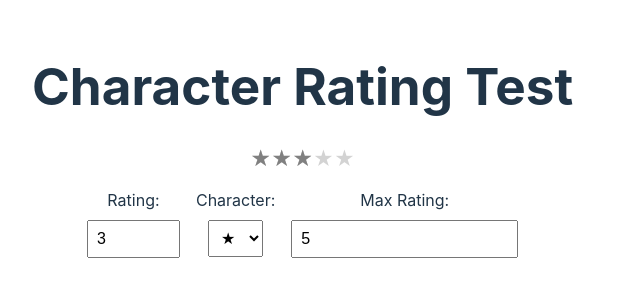
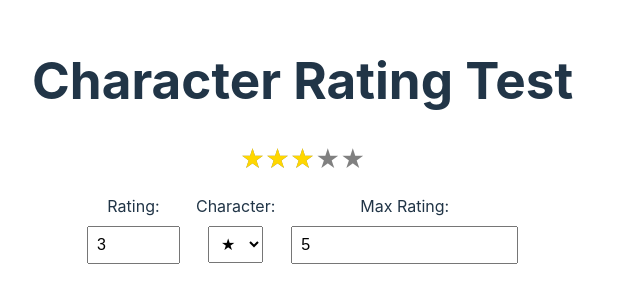
Before and after one commit to lexabu/react-char-fill, a React (Vite) app: page / in a window 1280 px wide. Shown: the part 243-546 px from the top of the page, without its empty margins (0-640 px from the left). Built offline with nearby package versions, Linux system fonts and the light colour scheme.

Commit message:
refactor char fill logic

```diff
--- a/src/CharacterFill/CharacterFill.css
+++ /dev/null
@@ -1,36 +0,0 @@
-.char {
-  color: lightgray; /* Generic default empty color */
-  display: inline-block;
-  font-size: 20px;
-  line-height: 1;
-  position: relative;
-}
-
-.char:after {
-  color: gray; /* Generic default fill color */
-  content: attr(data-char);
-  left: 0;
-  overflow: hidden;
-  position: absolute;
-  top: 0;
-}
-
-.char.zero-fill:after {
-  width: 0%;
-}
-
-.char.quarter-fill:after {
-  width: 30%;
-}
-
-.char.half-fill:after {
-  width: 50%;
-}
-
-.char.three-quarter-fill:after {
-  width: 69%;
-}
-
-.char.full-fill:after {
-  width: 100%;
-}
--- a/src/CharacterFill/CharacterFill.tsx
+++ b/src/CharacterFill/CharacterFill.tsx
@@ -1,7 +1,5 @@
 import React from 'react';
-import './CharacterFill.css';
-import determineFillType from '../utils/determineFillType';
-import getWidth from '../utils/getWidth';
+import determineWidth from '../utils/determineWidth';
 
 interface CharacterFillProps {
   position: number;
@@ -9,38 +7,36 @@ interface CharacterFillProps {
   character: string;
   emptyColor?: string;
   fillColor?: string;
+  fontSize?: string;
 }
 
 const CharacterFill: React.FC<CharacterFillProps> = ({
   position,
   rating,
   character,
-  emptyColor,
-  fillColor,
+  emptyColor = 'grey',
+  fillColor = 'gold',
+  fontSize = '24px',
 }) => {
-  const className = determineFillType(position, rating);
-  const width = getWidth(className);
+  const width = determineWidth(position, rating);
 
   return (
-    <div
-      className={`char ${className}`}
-      data-char={character}
-      style={{ color: emptyColor }}
-    >
+    <span style={{ position: 'relative', display: 'inline-block' }}>
+      <span style={{ color: emptyColor, fontSize }}>{character}</span>
       <span
         style={{
+          top: 0,
+          left: 0,
           position: 'absolute',
           color: fillColor,
           overflow: 'hidden',
-          top: 0,
-          left: 0,
-          width: width,
+          width,
+          fontSize,
         }}
       >
         {character}
       </span>
-      {character}
-    </div>
+    </span>
   );
 };
 
--- a/src/utils/checkDecimalRating.ts
+++ /dev/null
@@ -1,17 +0,0 @@
-const checkDecimalRating = (decimalRating: number): string => {
-  if (decimalRating > 0 && decimalRating <= 0.25) {
-    return 'quarter-fill';
-  }
-  if (decimalRating > 0.25 && decimalRating <= 0.5) {
-    return 'half-fill';
-  }
-  if (decimalRating > 0.5 && decimalRating <= 0.75) {
-    return 'three-quarter-fill';
-  }
-  if (decimalRating > 0.75 && decimalRating <= 1) {
-    return 'full-fill';
-  }
-  return 'checkDecimalRating error';
-};
-
-export default checkDecimalRating;
--- a/src/utils/determineFillType.ts
+++ /dev/null
@@ -1,20 +0,0 @@
-import round from './round';
-import checkDecimalRating from './checkDecimalRating';
-
-const determineFillType = (position: number, rating: number): string => {
-  const positionRating = round(rating - position + 1, 2);
-
-  if (positionRating <= 0) {
-    return 'zero-fill';
-  }
-  if (positionRating >= 1) {
-    return 'full-fill';
-  }
-  if (positionRating > 0 && positionRating < 1) {
-    return checkDecimalRating(positionRating);
-  }
-
-  return 'unexpected determineFillType Error';
-};
-
-export default determineFillType;
--- /dev/null
+++ b/src/utils/determineWidth.ts
@@ -0,0 +1,30 @@
+const round = (value: number, precision: number): number => {
+  const multiplier = 10 ** (precision || 0);
+  return Math.round(value * multiplier) / multiplier;
+};
+
+const determineWidth = (position: number, rating: number): string => {
+  const positionRating = round(rating - position + 1, 2);
+
+  if (positionRating <= 0) {
+    return '0%';
+  }
+  if (positionRating >= 1) {
+    return '100%';
+  }
+  if (positionRating > 0 && positionRating <= 0.25) {
+    return '30%';
+  }
+  if (positionRating > 0.25 && positionRating <= 0.5) {
+    return '50%';
+  }
+  if (positionRating > 0.5 && positionRating <= 0.75) {
+    return '69%';
+  }
+  if (positionRating > 0.75 && positionRating <= 1) {
+    return '100%';
+  }
+  return '0%';
+};
+
+export default determineWidth;
--- a/src/utils/getWidth.ts
+++ /dev/null
@@ -1,17 +0,0 @@
-const getWidth = (className: string): string => {
-  switch (className) {
-    case 'zero-fill':
-      return '0%';
-    case 'quarter-fill':
-      return '30%';
-    case 'half-fill':
-      return '50%';
-    case 'three-quarter-fill':
-      return '69%';
-    case 'full-fill':
-    default:
-      return '100%';
-  }
-};
-
-export default getWidth;
--- a/src/utils/round.ts
+++ /dev/null
@@ -1,6 +0,0 @@
-const round = (value: number, precision: number): number => {
-  const multiplier = 10 ** (precision || 0);
-  return Math.round(value * multiplier) / multiplier;
-};
-
-export default round;
```
